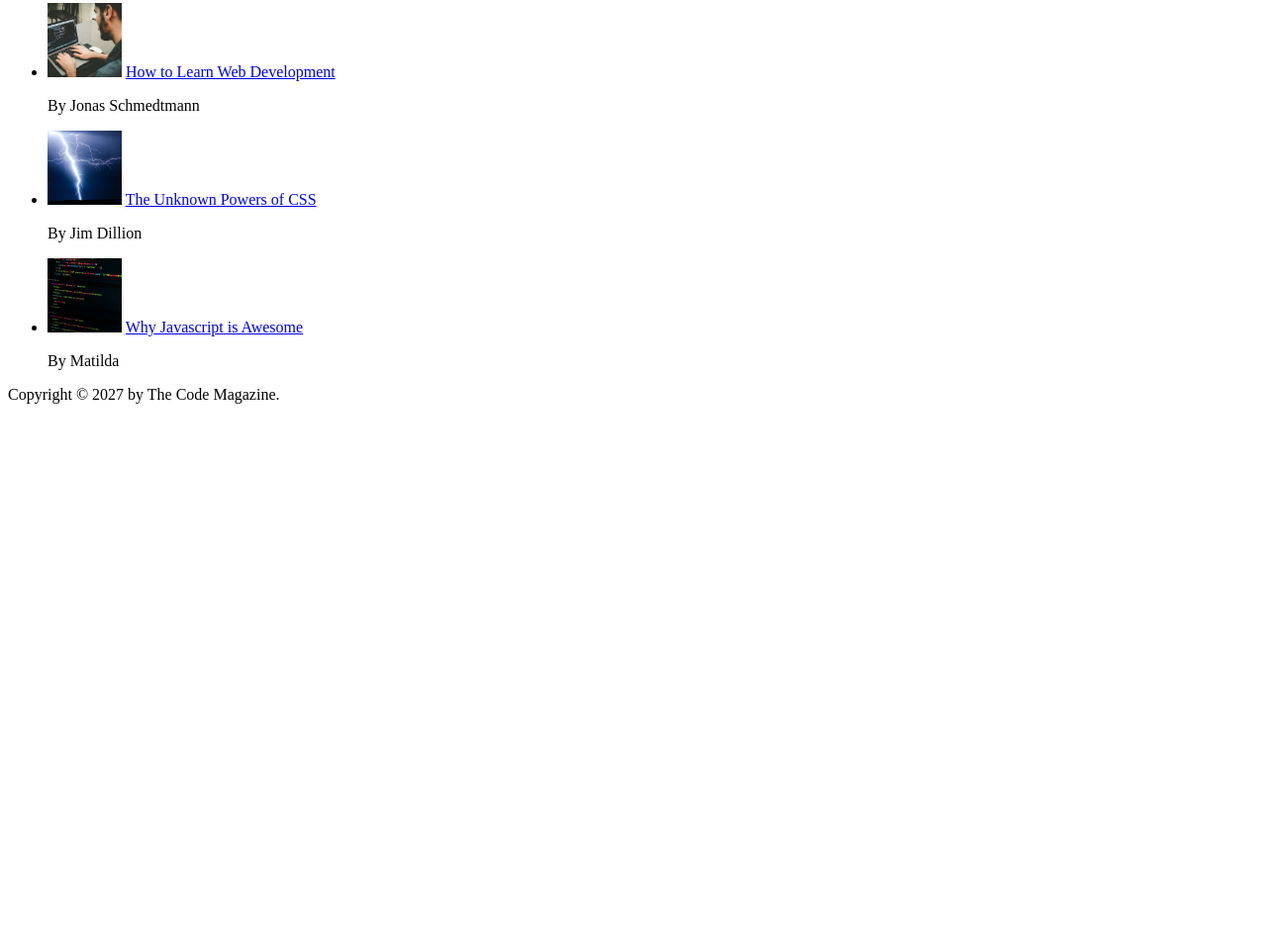
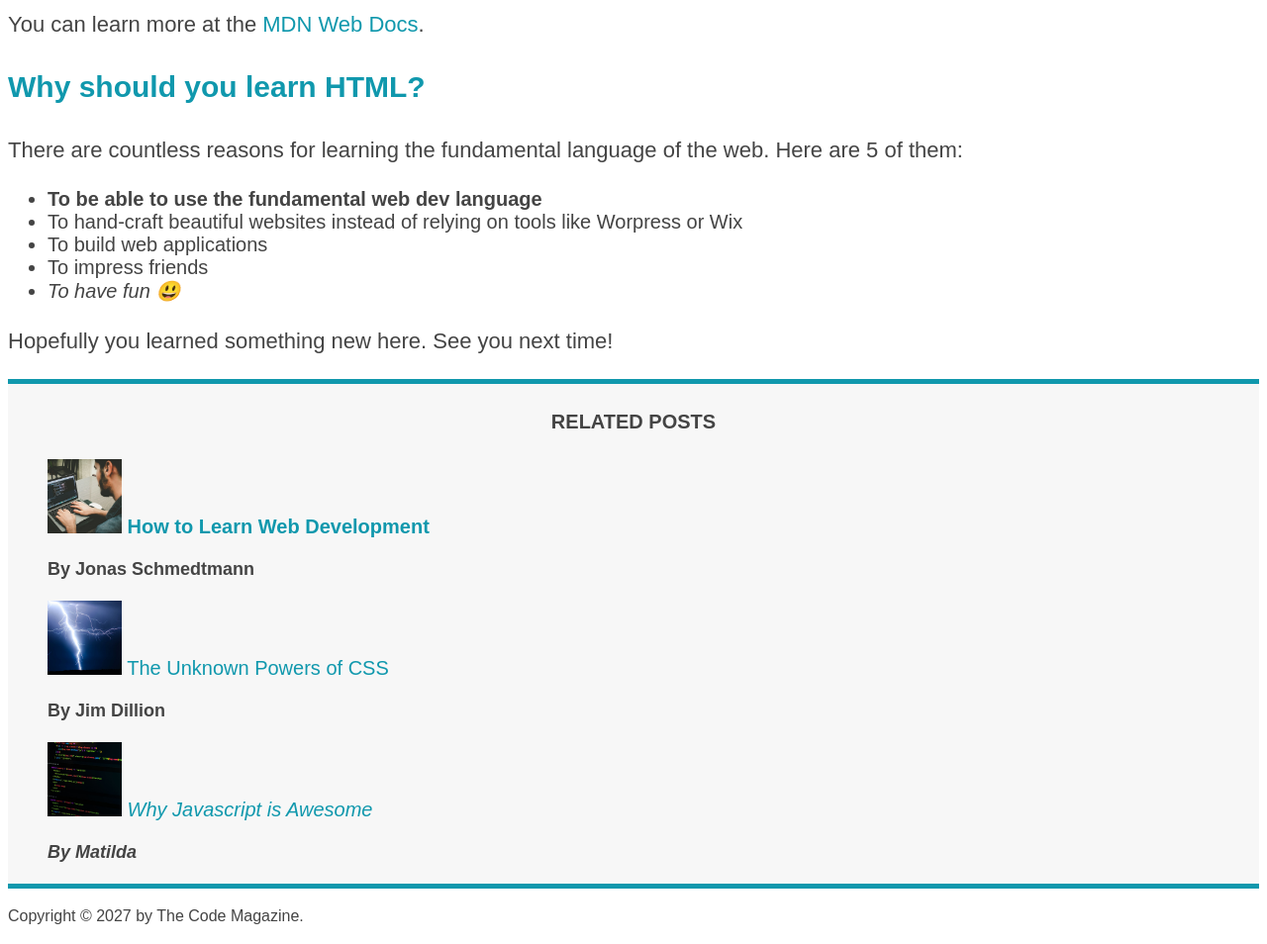
Before and after one commit to shah7014/simple-html-blog, a plain HTML site: page index.html in a window 1280 px wide. Shown: the part 1067-2021 px from the top of the page at 99% size. Before the commit the page ends 1483 px from the top, so only its background shows below. Drawn offline with Linux system fonts and the light colour scheme.

Commit message:
design: styling links

```diff
--- a/index.html
+++ b/index.html
@@ -6,11 +6,12 @@
   <meta http-equiv="X-UA-Compatible" content="IE=edge">
   <meta name="viewport" content="width=device-width, initial-scale=1.0">
   <title>Document</title>
+  <link rel="stylesheet" href="style.css">
 </head>
 
 <body>
 
-  <header>
+  <header class="main-header">
     <h1>📘 The Code Magazine</h1>
 
     <nav>
@@ -29,7 +30,7 @@
 
       <img src="img/laura-jones.jpg" alt="author-img" width="50" height="50">
 
-      <p>Posted by <strong>Laura Jones</strong> on Monday, June 21st 2027</p>
+      <p id="author">Posted by <strong>Laura Jones</strong> on Monday, June 21st 2027</p>
 
       <img src="img/post-img.jpg" alt="snapshot" width="500" height="200">
     </header>
@@ -74,28 +75,28 @@
 
   <aside>
     <h4>Related posts</h4>
-    <ul>
+    <ul class="related">
       <li>
         <img src="img/related-1.jpg" alt="" width="75" height="75">
         <a href="#">How to Learn Web Development</a>
-        <p>By Jonas Schmedtmann</p>
+        <p class="related-author">By Jonas Schmedtmann</p>
       </li>
       <li>
         <img src="img/related-2.jpg" alt="" width="75" height="75">
         <a href="#">The Unknown Powers of CSS</a>
-        <p>By Jim Dillion</p>
+        <p class="related-author">By Jim Dillion</p>
       </li>
       <li>
         <img src="img/related-3.jpg" alt="" width="75" height="75">
         <a href="#">Why Javascript is Awesome</a>
-        <p>By Matilda</p>
+        <p class="related-author">By Matilda</p>
       </li>
     </ul>
   </aside>
 
 
   <footer>
-    Copyright &copy; 2027 by The Code Magazine.
+    <p id="copyright">Copyright &copy; 2027 by The Code Magazine.</p>
   </footer>
 </body>
 
--- /dev/null
+++ b/style.css
@@ -0,0 +1,114 @@
+h1,
+h2,
+h3,
+h4,
+p,
+li {
+  font-family: sans-serif;
+  color: #444;
+}
+
+h1,
+h2,
+h3 {
+  color: #1098ad;
+}
+
+h1 {
+  font-size: 26px;
+  text-transform: uppercase;
+  font-style: italic;
+}
+
+h2 {
+  font-size: 40px;
+}
+
+h3 {
+  font-size: 30px;
+}
+
+h4 {
+  font-size: 20px;
+  text-transform: uppercase;
+  text-align: center;
+}
+
+p {
+  font-size: 22px;
+  line-height: 1.5;
+}
+
+li {
+  font-size: 20px;
+}
+
+#copyright {
+  font-size: 16px;
+}
+
+#author {
+  font-style: italic;
+  font-size: 18px;
+}
+
+.related-author {
+  font-size: 18px;
+  font-weight: bold;
+}
+
+.related {
+  list-style: none;
+}
+
+.main-header {
+  background-color: #f7f7f7;
+}
+
+aside {
+  background-color: #f7f7f7;
+  border-top: 5px solid #1098ad;
+  border-bottom: 5px solid #1098ad;
+}
+
+li:first-child {
+  font-weight: bold;
+}
+
+li:last-child {
+  font-style: italic;
+}
+
+/* li:nth-child(even) {
+  color: red;
+} */
+/*
+article p:last-child {
+  color: green;
+} */
+
+/* Misconception won't work as the first child of article is not paragraph */
+article p:first-child {
+  color: red;
+}
+
+/* styling links*/
+a:link {
+  color: #1098ad;
+  text-decoration: none;
+}
+
+a:visited {
+  color: #1098ad;
+}
+
+a:hover {
+  color: orangered;
+  font-weight: bold;
+  text-decoration: underline orangered;
+}
+
+a:active {
+  background-color: black;
+  font-style: italic;
+}
```
